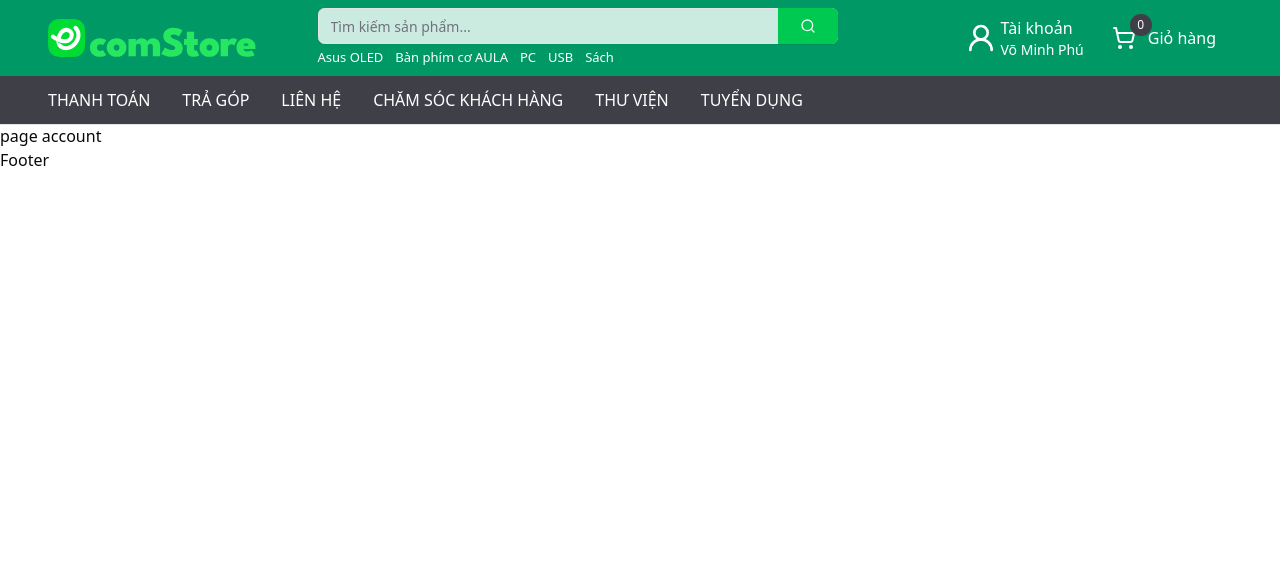
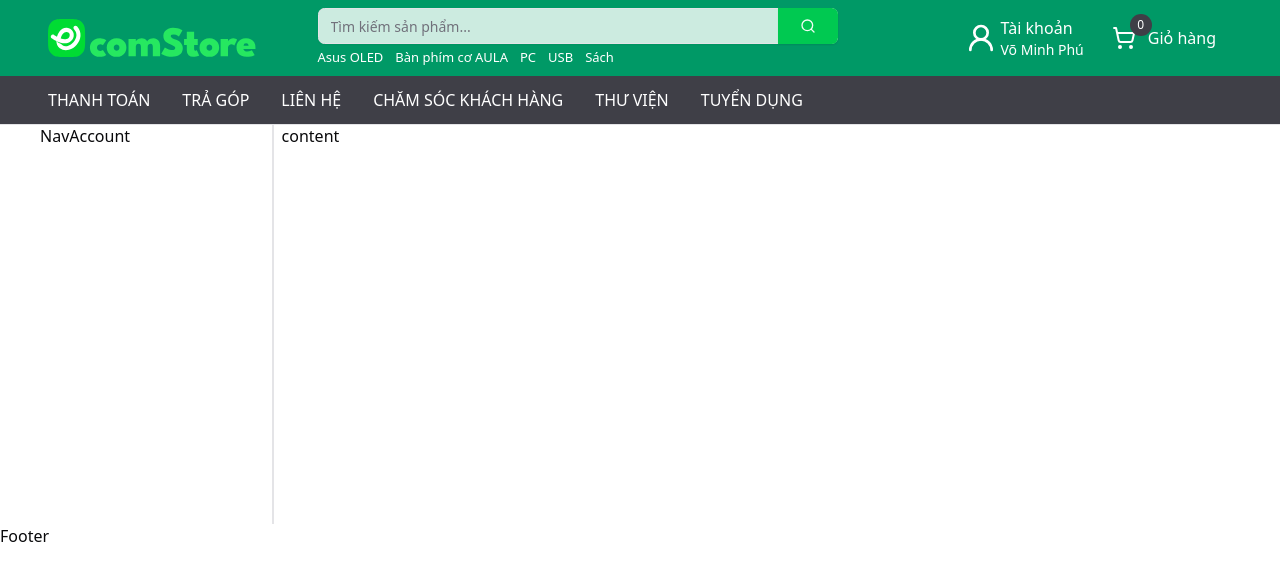
Before and after one commit to VoMinhPhu/ecomshop, a Next.js app: page /account in a window 1280 px wide. Shown: the top 580 px of the page. Built offline with nearby package versions, Linux system fonts and the light colour scheme.

Commit message:
UPDATE: restruct auth page

```diff
--- a/app/account/(auth)/login/page.tsx
+++ b/app/(auth)/login/page.tsx
@@ -46,7 +46,7 @@ const page = () => {
           <p className="text-center uppercase text-2xl">Đăng nhập tài khoản</p>
           <p className="text-center">
             Bạn chưa có tài khoản?
-            <Link href={'/account/register'} className="text-primary ml-2 underline font-medium">
+            <Link href={'/register'} className="text-primary ml-2 underline font-medium">
               Đăng kí tại đây.
             </Link>
           </p>
--- a/app/account/(auth)/register/page.tsx
+++ b/app/(auth)/register/page.tsx
@@ -20,7 +20,7 @@ const page = () => {
           <p className="text-center uppercase text-2xl">Đăng ký tài khoản</p>
           <p className="text-center">
             Bạn đã có tài khoản?
-            <Link href={'/account/login'} className="text-primary ml-2 underline font-medium">
+            <Link href={'/login'} className="text-primary ml-2 underline font-medium">
               Đăng nhập tại đây.
             </Link>
           </p>
--- a/app/account/page.tsx
+++ b/app/account/page.tsx
@@ -1,5 +1,14 @@
+import NavAccount from '@/components/account/NavAccount';
+
 const page = () => {
-  return <div className="mt-31">page account</div>;
+  return (
+    <div className="mt-31">
+      <div className="max-w-300 w-full mx-auto grid grid-cols-5 gap-2">
+        <NavAccount />
+        <div className="col-span-4">content</div>
+      </div>
+    </div>
+  );
 };
 
 export default page;
--- /dev/null
+++ b/components/account/NavAccount.tsx
@@ -0,0 +1,5 @@
+const NavAccount = () => {
+  return <div className="border-r-2 h-100">NavAccount</div>;
+};
+
+export default NavAccount;
--- a/components/ui/common/Header.tsx
+++ b/components/ui/common/Header.tsx
@@ -27,7 +27,7 @@ const Header = () => {
               <p className="text-xs md:text-sm">Võ Minh Phú</p>
             </Link>
           </div>
-          <Link href={'/cart'}>
+          <Link href={'/account/cart'}>
             <Button
               variant={'outline'}
               className="bg-transparent cursor-pointer border-none shadow-none hover:bg-white/80 h-12 py-0 text-white"
--- a/middleware.ts
+++ b/middleware.ts
@@ -4,11 +4,11 @@ import type { NextRequest } from 'next/server';
 export function middleware(req: NextRequest) {
   const { pathname } = req.nextUrl;
 
-  if (pathname === '/account') {
+  if (pathname.startsWith('/account')) {
     const token = req.cookies.get('access_token')?.value;
 
     if (!token) {
-      const loginUrl = new URL('/account/login', req.url);
+      const loginUrl = new URL('/login', req.url);
       return NextResponse.redirect(loginUrl);
     }
   }
@@ -17,5 +17,5 @@ export function middleware(req: NextRequest) {
 }
 
 export const config = {
-  matcher: ['/account'],
+  matcher: ['/account/:path*'],
 };
```
